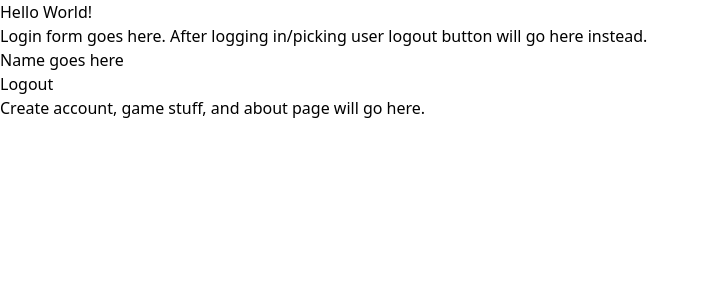
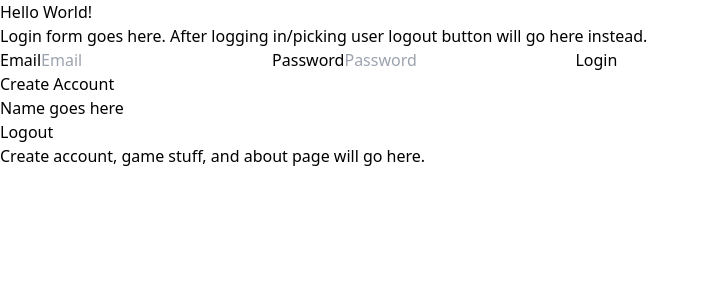
Before and after one commit to JNV000/Project277, a React (Vite) app: page / in a window 1280 px wide. Shown: the top 300 px of the page, without its empty margins (0-708 px from the left). Built offline with nearby package versions, Linux system fonts and the light colour scheme.

Commit message:
Display routes in  temp test layout

```diff
--- a/src/components/Forms/LoginForm.jsx
+++ b/src/components/Forms/LoginForm.jsx
@@ -1,4 +1,5 @@
 import Input from "./Input"; // see import.js in forms
+import { Link, Outlet } from "react-router-dom";
 
 const fields = [
   {
@@ -29,6 +30,12 @@ export default function Registration() {
           Login
         </button>
       </form>
+      <Link
+        to={`/register`}
+        className="button underline text-white hover:text-gray-500"
+      >
+        Create Account
+      </Link>
     </>
   );
 }
--- a/src/routes/Root.jsx
+++ b/src/routes/Root.jsx
@@ -1,5 +1,6 @@
 import { Link, Outlet } from "react-router-dom";
 import LogoutBtn from "../components/Logout";
+import LoginForm from "../components/Forms/LoginForm";
 
 export default function Root() {
   // login/logout will be on left side, other components are children displayed on the wider left part of screen
@@ -13,6 +14,7 @@ export default function Root() {
           Login form goes here. After logging in/picking user logout button will
           go here instead.
         </p>
+        <LoginForm />
         <LogoutBtn />
       </div>
       <Outlet />
```
